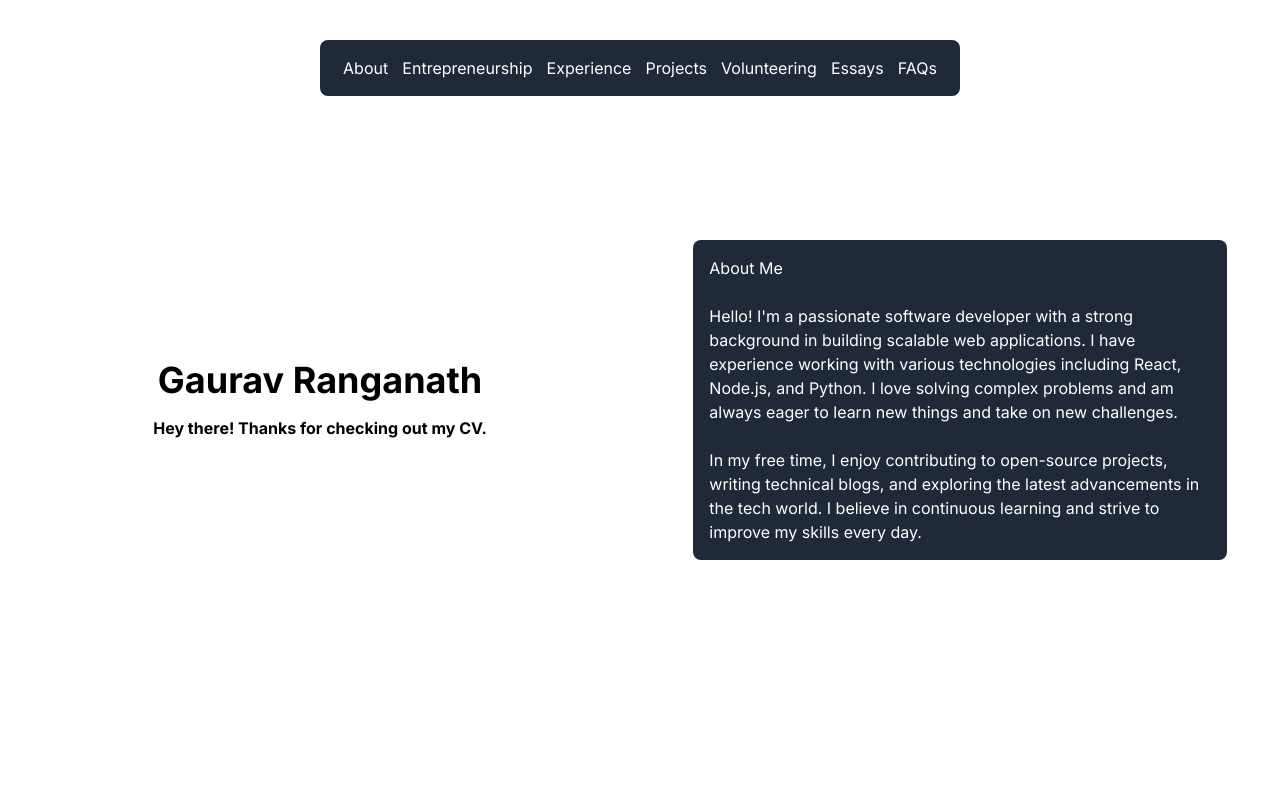
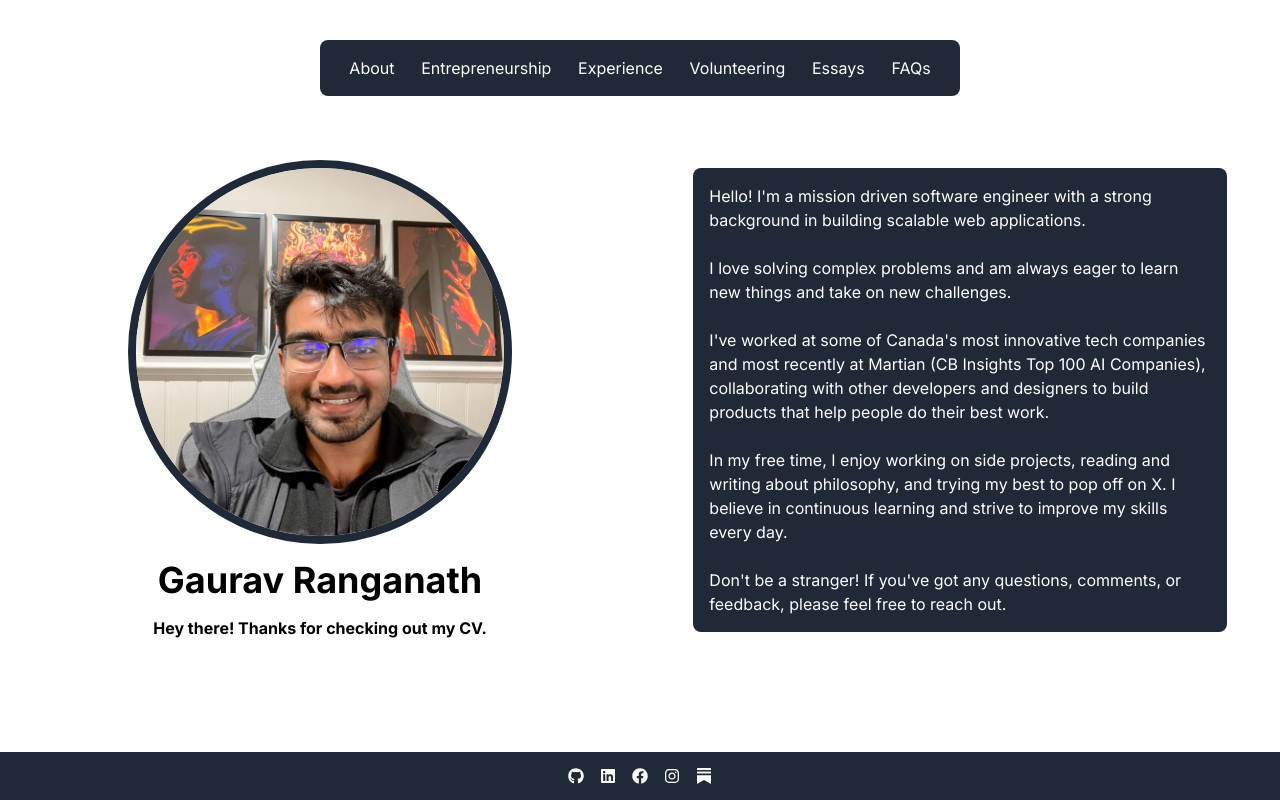
Before and after one commit to vakasura/cv, a Next.js app: page / in a window 1280 px wide. Built offline with nearby package versions, Linux system fonts and the light colour scheme.

Commit message:
update about page

```diff
--- a/app/components/about.tsx
+++ b/app/components/about.tsx
@@ -1,17 +1,32 @@
 const About = () => {
   return (
-    <div>
-      <h1>About Me</h1>
-      <br />
+    <div className="p-4 bg-gray-800 rounded-lg text-white">
       <p>
-        Hello! I'm a passionate software developer with a strong background in building scalable web applications.
-        I have experience working with various technologies including React, Node.js, and Python.
-        I love solving complex problems and am always eager to learn new things and take on new challenges.
+        Hello! I'm a mission driven software engineer with a strong background
+        in building scalable web applications.
       </p>
       <br />
       <p>
-        In my free time, I enjoy contributing to open-source projects, writing technical blogs, and exploring the latest advancements in the tech world.
-        I believe in continuous learning and strive to improve my skills every day.
+        I love solving complex problems and am always eager to learn new things
+        and take on new challenges.
+      </p>
+      <br />
+      <p>
+        I've worked at some of Canada's most innovative tech companies and most
+        recently at Martian (CB Insights Top 100 AI Companies), collaborating
+        with other developers and designers to build products that help people
+        do their best work.
+      </p>
+      <br />
+      <p>
+        In my free time, I enjoy working on side projects, reading and writing
+        about philosophy, and trying my best to pop off on X. I believe in
+        continuous learning and strive to improve my skills every day.
+      </p>
+      <br />
+      <p>
+        Don't be a stranger! If you've got any questions, comments, or feedback,
+        please feel free to reach out.
       </p>
     </div>
   );
--- /dev/null
+++ b/app/components/entrepreneurship.tsx
@@ -0,0 +1,54 @@
+const Entrepreneurship = () => {
+  return (
+    <div>
+      <div className="p-4 bg-gray-800 rounded-lg text-white">
+        <div style={{ display: "flex", justifyContent: "space-between" }}>
+          <p>Flock</p>
+          <p>Founder | 2024</p>
+        </div>
+        <br />
+        <p className="text-justify">
+          I founded a cybersecurity startup, that used machine learning and
+          linguistic analysis to prevent business email fraud through the
+          University of Toronto Hatchery, providing with $14,000 CAD in
+          fellowship funding. Using Scikit-learn, Pandas, and NumPy, we
+          developed a model capable of attributing authorship of corporate
+          emails with up to 95% accuracy.
+        </p>
+      </div>
+      <br />
+      <div className="p-4 bg-gray-800 rounded-lg text-white">
+        <div style={{ display: "flex", justifyContent: "space-between" }}>
+          <p>Planni</p>
+          <p>Founder | 2023</p>
+        </div>
+        <br />
+        <p className="text-justify">
+          I founded a property technology company that developed software to
+          simplify financial forecasting for property developers. Our team used
+          React, NextJS, AWS, Typescript, and MongoDB to build our product. We
+          secured two letters of intent, translating to $25 000 CAD in annual
+          recurring revenue and funding at a $1M CAD valuation from NEXT Canada.
+        </p>
+      </div>
+      <br />
+      <div className="p-4 bg-gray-800 rounded-lg text-white">
+        <div style={{ display: "flex", justifyContent: "space-between" }}>
+          <p>Depactor</p>
+          <p>Founder | 2019</p>
+        </div>
+        <br />
+        <p className="text-justify">
+          I founded a cybersecurity startup, that used machine learning and
+          linguistic analysis to prevent business email fraud through the
+          University of Toronto Hatchery, providing with $14,000 CAD in
+          fellowship funding. Using Scikit-learn, Pandas, and NumPy, we
+          developed a model capable of attributing authorship of corporate
+          emails with up to 95% accuracy.
+        </p>
+      </div>
+    </div>
+  );
+};
+
+export default Entrepreneurship;
--- /dev/null
+++ b/app/components/footer.tsx
@@ -0,0 +1,29 @@
+import React from 'react';
+import { FaGithub, FaLinkedin, FaFacebook, FaInstagram } from "react-icons/fa";
+import { BsSubstack } from "react-icons/bs";
+
+const Footer = () => {
+  return (
+    <footer className="bg-gray-800 text-white p-4 fixed bottom-0 left-1/2 transform -translate-x-1/2 w-full">
+      <div className="flex justify-center space-x-4">
+        <a href="https://github.com" target="_blank" rel="noopener noreferrer">
+            <FaGithub />
+        </a>
+        <a href="https://linkedin.com" target="_blank" rel="noopener noreferrer">
+            <FaLinkedin />
+        </a>
+        <a href="https://facebook.com" target="_blank" rel="noopener noreferrer">
+            <FaFacebook />
+        </a>
+        <a href="https://instagram.com" target="_blank" rel="noopener noreferrer">
+            <FaInstagram />
+        </a>
+        <a href="https://substack.com" target="_blank" rel="noopener noreferrer">
+            <BsSubstack />
+        </a>
+      </div>
+    </footer>
+  );
+};
+
+export default Footer;
--- a/app/page.tsx
+++ b/app/page.tsx
@@ -2,12 +2,14 @@
 
 import { useState } from "react";
 import About from "./components/about";
+import Entrepreneurship from "./components/entrepreneurship";
 import Experience from "./components/experience";
+import Footer from "./components/footer";
 
 enum NavState {
   About,
+  Entrepreneurship,
   Experience,
-  Projects,
   Volunteering,
   Essays,
   FAQs
@@ -15,8 +17,8 @@ enum NavState {
 
 const navStateToText = {
   [NavState.About]: "Hey there! Thanks for checking out my CV.",
+  [NavState.Entrepreneurship]: "4x SWE & 2x Founder",
   [NavState.Experience]: "4x SWE & 2x Founder",
-  [NavState.Projects]: "Here are some of my projects!",
   [NavState.Volunteering]: "I think giving back is important!",
   [NavState.Essays]: "I like to read and write about philosophy.",
   [NavState.FAQs]: "Questions I get asked a lot!"
@@ -24,8 +26,8 @@ const navStateToText = {
 
 const navStateToComponent = {
   [NavState.About]: <About />,
+  [NavState.Entrepreneurship]: <Entrepreneurship />,
   [NavState.Experience]: <Experience />,
-  [NavState.Projects]: <div>Projects Component</div>,
   [NavState.Volunteering]: <div>Volunteering Component</div>,
   [NavState.Essays]: <div>Essays Component</div>,
   [NavState.FAQs]: <div>FAQs Component</div>
@@ -43,9 +45,8 @@ export default function Home() {
       <nav className="bg-gray-800 text-white p-4 fixed top-10 left-1/2 transform -translate-x-1/2 w-1/2 rounded-lg">
         <ul className="flex justify-around">
           <li><a href="#about" onClick={() => handleNavClick(NavState.About)}>About</a></li>
-          <li><a href="#experience" onClick={() => handleNavClick(NavState.Experience)}>Entrepreneurship</a></li>
+          <li><a href="#entrepreneurship" onClick={() => handleNavClick(NavState.Entrepreneurship)}>Entrepreneurship</a></li>
           <li><a href="#experience" onClick={() => handleNavClick(NavState.Experience)}>Experience</a></li>
-          <li><a href="#projects" onClick={() => handleNavClick(NavState.Projects)}>Projects</a></li>
           <li><a href="#service" onClick={() => handleNavClick(NavState.Volunteering)}>Volunteering</a></li>
           <li><a href="#essays" onClick={() => handleNavClick(NavState.Essays)}>Essays</a></li>
           <li><a href="#faqs" onClick={() => handleNavClick(NavState.FAQs)}>FAQs</a></li>
@@ -53,6 +54,9 @@ export default function Home() {
       </nav>
       <div className="flex flex-row items-center justify-center h-screen">
         <div className="w-1/2">
+          <div className="flex items-center justify-center">
+            <img src="/headshot.jpg" alt="Gaurav Ranganath" className="rounded-full border-8 border-gray-800 w-96 h-96 mb-4" />
+          </div>
           <div className="text-4xl font-bold flex items-center justify-center">Gaurav Ranganath</div>
           <div className="font-bold flex items-center justify-center mt-4">
             {navStateToText[navState]}
@@ -60,12 +64,13 @@ export default function Home() {
         </div>
         <div className="w-1/2">
           <div className="flex flex-col items-center justify-center">
-            <div className="w-5/6 h-1/2 p-4 bg-gray-800 rounded-lg text-white">
+            <div className="w-5/6 h-1/2 overflow-y-auto">
               {navStateToComponent[navState]}
             </div>
           </div>
         </div>
       </div>
+      <Footer />
     </main>
   );
 }
```
Also changed, not shown: app/components/experience.tsx (+53 -22 lines), package.json (+5 -4 lines), public/headshot.jpg (added), 1 other file (tests, documents, lock files or other folders).
